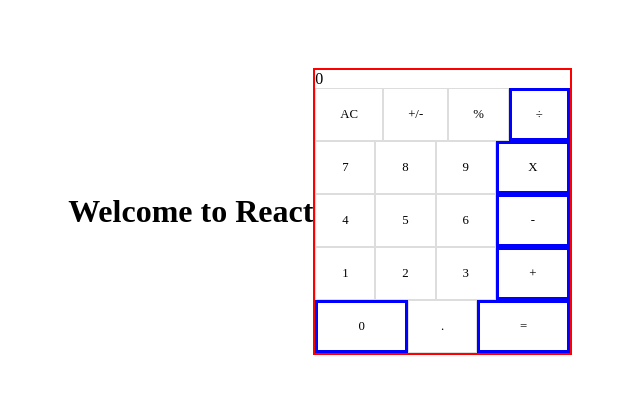
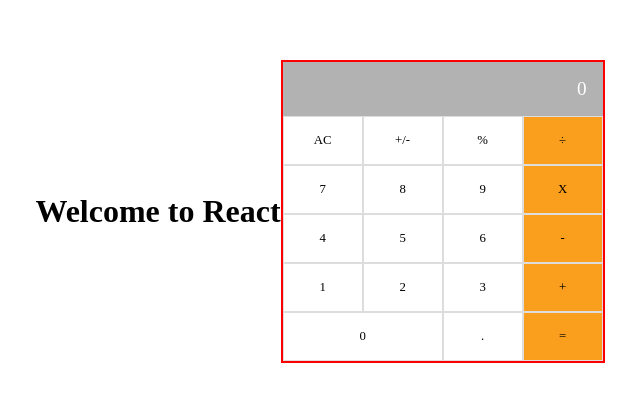
Before and after one commit to kwesiObuobi/math-magicians, a React (Create React App) app: page / in a window 1280 px wide. Shown: the part 189-590 px from the top of the page, without its empty margins (320-960 px from the left). Built offline with nearby package versions, Linux system fonts and the light colour scheme.

Commit message:
Add background color to 'result' box

```diff
--- a/src/components/calculator.css
+++ b/src/components/calculator.css
@@ -1,5 +1,14 @@
 .calculator {
   border: solid 2px red;
+}
+
+.result {
+  padding: 1rem;
+  background-color: rgba(0, 0, 0, 0.3);
+  display: flex;
+  justify-content: flex-end;
+  color: white;
+  font-size: 1.2rem;
 }
 
 .row {
@@ -11,17 +20,15 @@
   justify-content: center;
   align-items: center;
   padding: 1rem 1.5rem;
-  flex: 1;
   border: solid 0.5px #ddd;
   font-size: 0.8rem;
+  width: 5rem;
 }
 
 .zero {
   flex: 2;
-  border: solid 3px blue;
 }
 
 .yellow {
-  flex: 2;
-  border: solid 3px blue;
+  background-color: rgb(250, 158, 29);
 }
```
